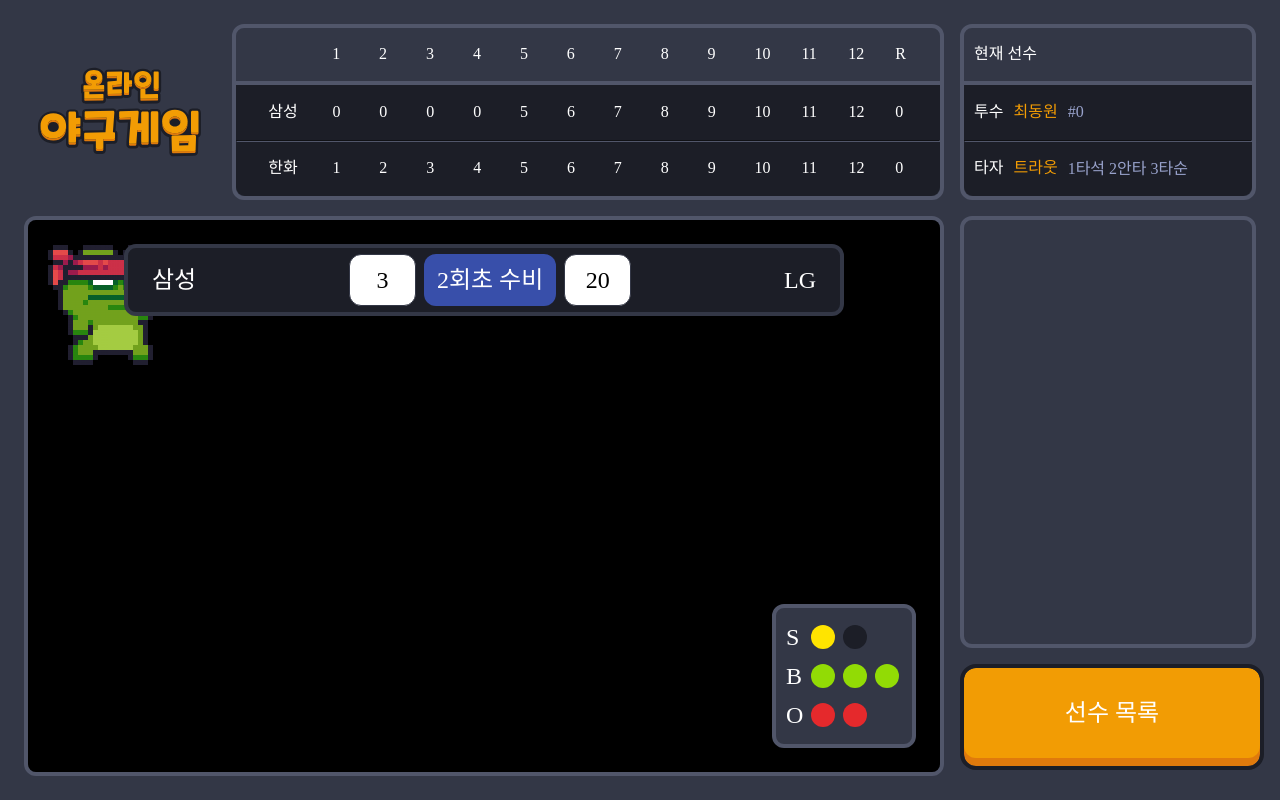
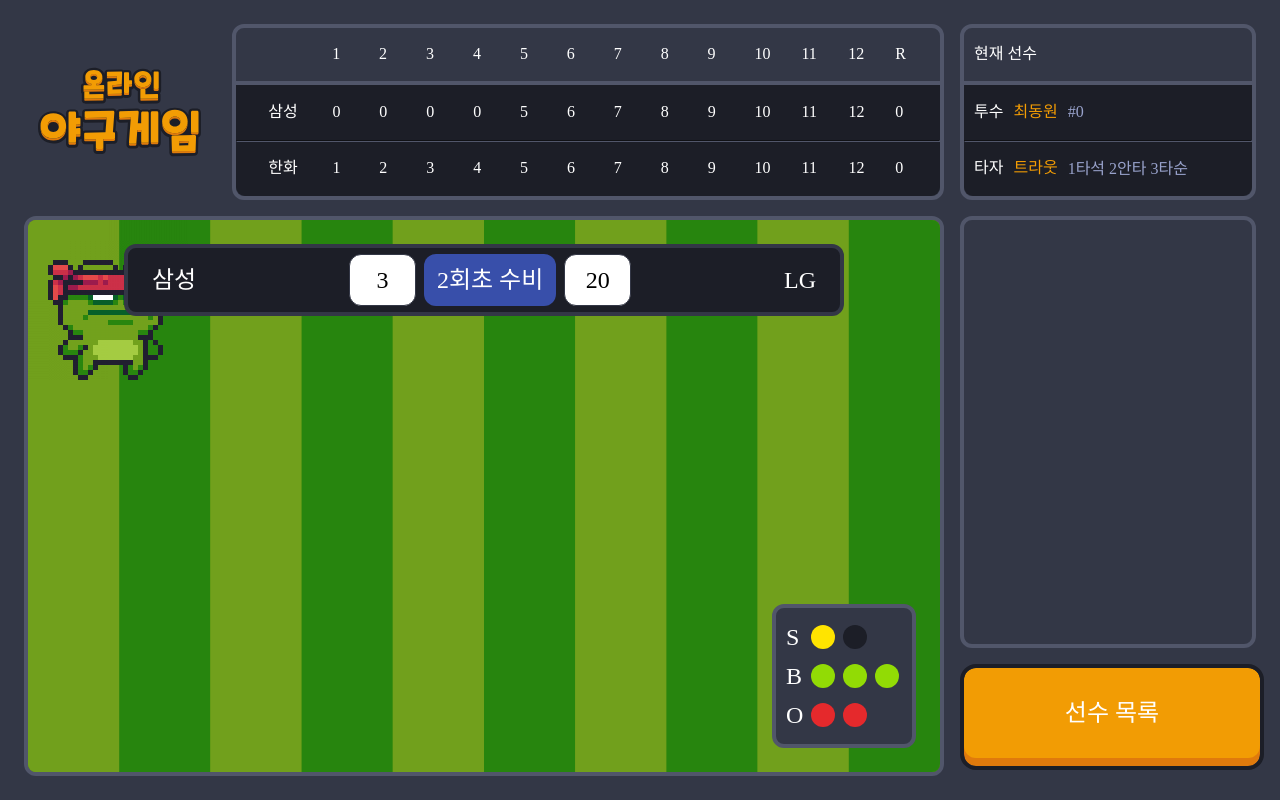
Before and after one commit to sungik-choi/baseball-10, a React (Create React App) app in the folder FE/baseball/: page /playground in a window 1280 px wide. Built offline with nearby package versions, Linux system fonts and the light colour scheme; a web font is replaced by a local one.

Commit message:
[#14] Feat : 게임판 배경 Canvas 구현
- canvas 부분 별도의 GameCanvas로 분리
- 캔버스가 blur 되는 현상을 해결하기 위해 정확한 픽셀을 계산해주는 fixDpi 메서드 적용
- 참고: https://medium.com/wdstack/fixing-html5-2d-canvas-blur-8ebe27db07da

```diff
--- a/FE/baseball/src/components/playground/GameArea.jsx
+++ b/FE/baseball/src/components/playground/GameArea.jsx
@@ -2,7 +2,6 @@ import React from "react";
 import Background from "style/Background";
 import styled from "styled-components";
 import GameBoard from "./gameboard/GameBoard";
-import { fadeIn } from "style/Animation";
 
 const GameArea = ({ home, away, plates, ballCount }) => {
   const { strike, out, ball } = ballCount;
--- a/FE/baseball/src/components/playground/gameboard/Character.jsx
+++ b/FE/baseball/src/components/playground/gameboard/Character.jsx
@@ -18,9 +18,12 @@ const play = keyframes`
 `;
 
 const CharacterDiv = styled.div`
+  position: absolute;
+  top: 0;
+  left: 0;
   width: var(--sprite-size);
   height: var(--sprite-size);
-  background: url(${run}) left center;
+  background: url(${idle}) left center;
   background-size: cover;
   animation: ${play} ${ANIMATION_SPEED}s steps(${SPRITE_NUM}) infinite !important;
 `;
--- a/FE/baseball/src/components/playground/gameboard/GameBoard.jsx
+++ b/FE/baseball/src/components/playground/gameboard/GameBoard.jsx
@@ -1,13 +1,14 @@
-import React from 'react';
+import React  from 'react';
 import styled from "styled-components";
+import GameCanvas from "./GameCanvas"
 import Character from "./Character";
 
 const GameBoard = ({ plates: {baseFirst, baseSecond, baseThird} }) => {
-
   console.log(baseFirst, baseSecond, baseThird);
 
   return (
     <GameBoardWrap>
+      <GameCanvas />
       <Character />
     </GameBoardWrap>
   );
@@ -20,7 +21,7 @@ const GameBoardWrap = styled.div`
   width: 100%;
   height: 100%;
   border-radius: calc(var(--border-radius) - var(--border-size));
-  background-color: black;
+  background-color: var(--green);
 `;
 
 export default GameBoard;
--- /dev/null
+++ b/FE/baseball/src/components/playground/gameboard/GameCanvas.jsx
@@ -0,0 +1,50 @@
+import React, { useRef, useEffect } from "react";
+import styled from "styled-components";
+
+const GameCanvas = () => {
+  const canvas = useRef(null);
+
+  const fixDpi = (target) => {
+    const dpi = window.devicePixelRatio;
+    const style = {
+      height() {
+        return +getComputedStyle(target)
+          .getPropertyValue("height")
+          .slice(0, -2);
+      },
+      width() {
+        return +getComputedStyle(target)
+          .getPropertyValue("width")
+          .slice(0, -2);
+      },
+    };
+    target.setAttribute("width", style.width() * dpi);
+    target.setAttribute("height", style.height() * dpi);
+  };
+
+  useEffect(() => {
+    const canvasElem = canvas.current;
+    const context = canvasElem.getContext("2d");
+    const TILE_COUNT = 10;
+    fixDpi(canvasElem);
+    for (let index = 0; index < TILE_COUNT; index++) {
+      if (index % 2 === 0) context.fillStyle = "#71A01C";
+      else context.fillStyle = "#27850E";
+      context.fillRect(canvasElem.width * 0.1 * index, 0, canvasElem.width * 0.1, canvas.current.height);
+    }
+  });
+
+  return (
+    <>
+      <Canvas ref={canvas} />
+    </>
+  );
+};
+
+const Canvas = styled.canvas`
+  width: 100%;
+  height: 100%;
+  border-radius: calc(var(--border-radius) - var(--border-size));
+`;
+
+export default GameCanvas;
--- a/FE/baseball/src/style/GlobalStyle.jsx
+++ b/FE/baseball/src/style/GlobalStyle.jsx
@@ -57,6 +57,7 @@ const variables = css`
     --orange: #f29c04;
     --orange-shadow: #e07a0c;
     --blue: #384faa;
+    --green: #71A01C;
 
     /* Typography */
     --text-xxl: 3rem;
```
